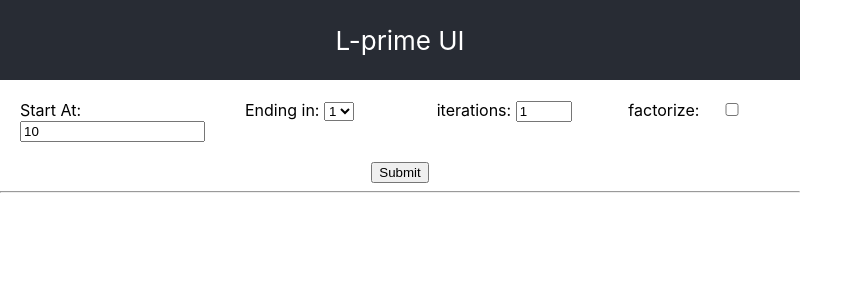
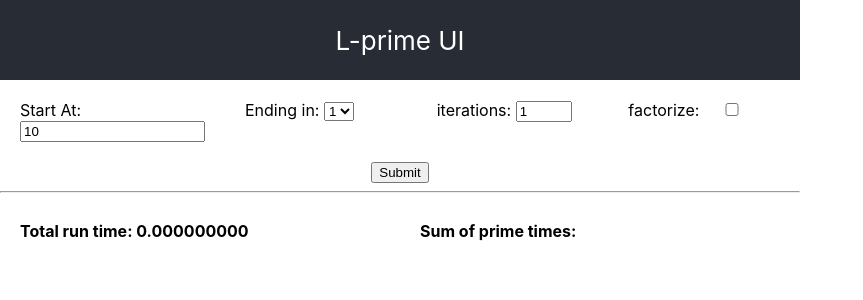
Before and after one commit to JeffML/lprime_ui, a React (Create React App) app: page / in a window 1280 px wide. Shown: the top 300 px of the page, without its empty margins (0-863 px from the left). Built offline with nearby package versions, Linux system fonts and the light colour scheme.

Commit message:
adding runtime totals

```diff
--- a/package.json
+++ b/package.json
@@ -2,6 +2,9 @@
   "name": "lprime_ui",
   "version": "0.1.1",
   "private": true,
+  "engines": {
+    "node": "^10.4.0"
+  },
   "dependencies": {
     "react": "^16.9.0",
     "react-dom": "^16.9.0",
--- a/src/App.js
+++ b/src/App.js
@@ -7,7 +7,7 @@ import Results from './Results'
 function App() {
   const [startAt, setStartAt] = useState(10);
   const [endingIn, setEndingIn] = useState(1)
-  const [results, setResults] = useState([]);
+  const [results, setResults] = useState({ totalTime: "0", responses: [] });
   const [iterations, setIterations] = useState(1);
   const [factorize, setFactorize] = useState(false)
 
--- a/src/Buttons.js
+++ b/src/Buttons.js
@@ -6,7 +6,7 @@ const getPrime = ({ startAt, endingIn, iterations, setResults, factorize }) => {
   fetch(url, {})
     // .then(response => { console.log({ response }); return response; })
     .then(response => response.json())
-    // .then(json => { console.dir(json); return json })
+    .then(json => { console.log('fetch', json); return json })
     .then(json => setResults(json))
     .catch(e => console.error(e.toString()))
 }
--- a/src/Results.js
+++ b/src/Results.js
@@ -1,22 +1,37 @@
+/* global BigInt */
 import React from 'react';
 
 const color = (row) => row % 2 ? '#C3C4C5' : "#F5F3F3"
 
-export default ({ results }) => results.reduce((acc, r) => {
-  const lastPrime = acc.length && acc.slice(-1)[0].prime;
+const nanoToSec = (time) => {
+  var pTime = time.padStart(10, 0)
+  var dec = pTime.slice(-9)
+  var sec = pTime.slice(0, pTime.length - 9)
+  var fTime = parseFloat(`${sec}.${dec}`).toFixed(9)
+  return fTime;
+}
+
+const ZERO = BigInt(0)
+
+function filterDupes(primes) {
+  return primes.reduce((acc, r) => {
+    const lastPrime = acc.uniqPrimes.length && acc.uniqPrimes.slice(-1)[0].prime;
     if (r.prime !== lastPrime) {
-    acc.push(r)
+      acc.sumOfPrimeTimes += BigInt(r.time);
+      acc.uniqPrimes.push(r);
     }
     return acc;
-}, []).map((result, i) => {
+  }, { sumOfPrimeTimes: ZERO, uniqPrimes: [] });
+}
+
+const Responses = ({ primes }) => {
+
+  return primes.map((result, i) => {
     const { prime, time, factors } = result;
     const falsePrime = factors && factors.includes('*')
 
     if (time) {
-    var pTime = time.padStart(10, 0)
-    var dec = pTime.slice(-9)
-    var sec = pTime.slice(0, pTime.length - 9)
-    var fTime = parseFloat(`${sec}.${dec}`).toFixed(9)
+      var fTime = nanoToSec(time)
     }
     return <div className="row" style={{ maxHeight: '1.2rem', color: falsePrime ? 'red' : 'black', backgroundColor: color(i) }} key={prime}>
       <div className="column">
@@ -30,4 +45,23 @@ export default ({ results }) => results.reduce((acc, r) => {
           <span>Factors: {factors}</span>
         </div> : null}
     </div>
-})
+  });
+}
+
+export default ({ results }) => {
+  console.log({ results })
+  const { totalTime, responses } = results;
+  const { sumOfPrimeTimes, uniqPrimes } = filterDupes(responses)
+
+  return <div>
+    <div className="row">
+      <div className="column">
+        <span style={{ fontWeight: 'bold' }}>Total run time: {totalTime && nanoToSec(totalTime)}</span>
+      </div>
+      <div className="column">
+        <span style={{ fontWeight: 'bold' }}>Sum of prime times: {sumOfPrimeTimes && nanoToSec(sumOfPrimeTimes.toString())}</span>
+      </div>
+    </div>
+    <Responses {...{ primes: uniqPrimes }} />
+  </div>
+};
```
Lines whose indentation alone changed are shown as unchanged.
